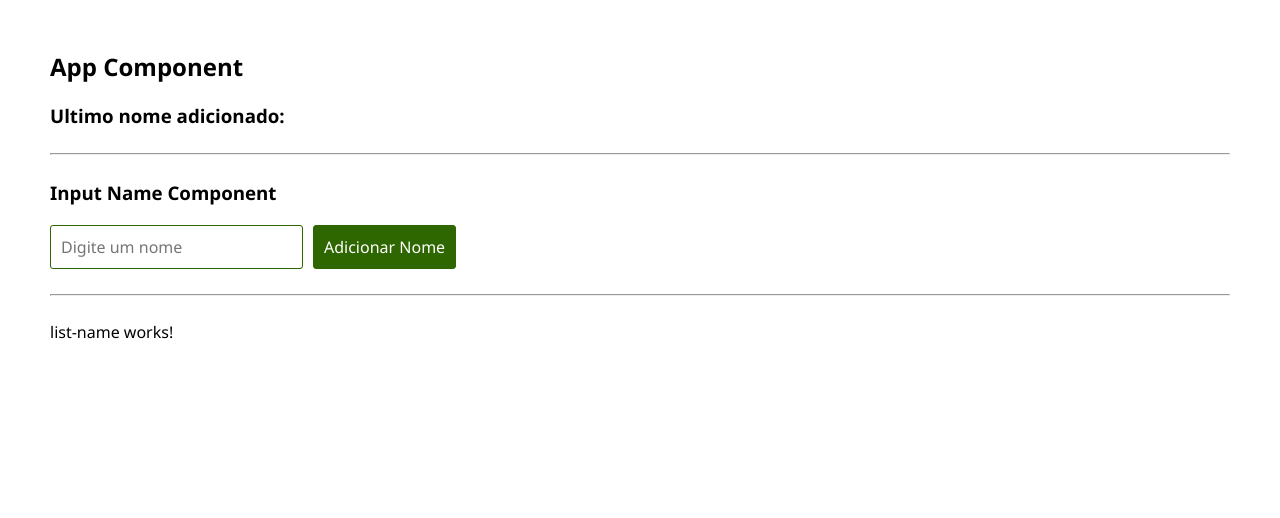
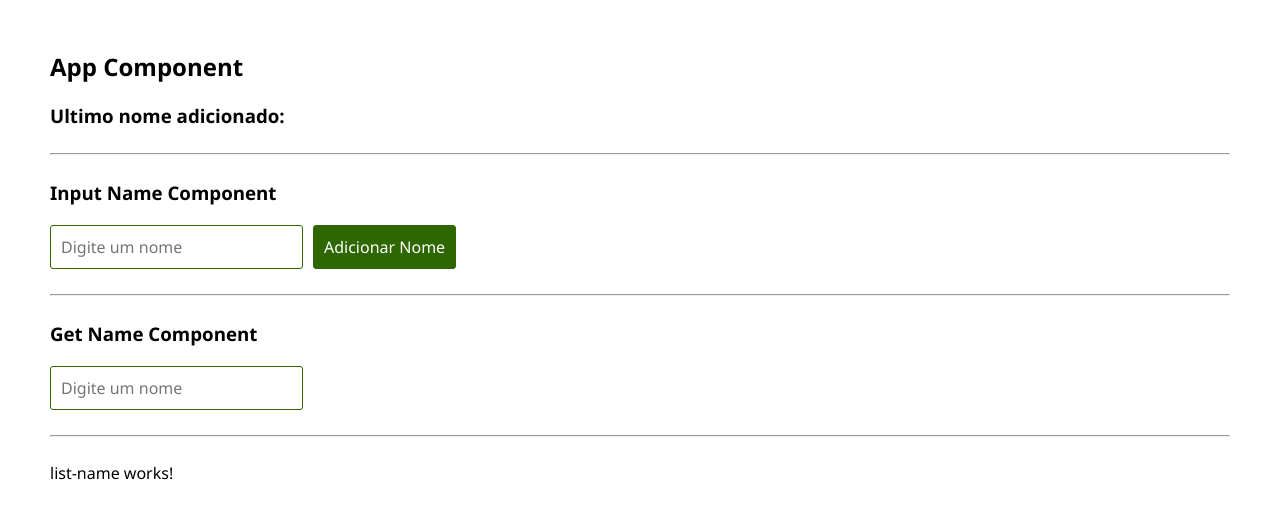
Before and after one commit to edufigueiredos/mottu-ngrx-ttf, an Angular app: page /list-name in a window 1280 px wide. Shown: the top 518 px of the page. Built offline with nearby package versions, Linux system fonts and the light colour scheme.

Commit message:
Adicionando get name no app.component

```diff
--- a/src/app/app.component.html
+++ b/src/app/app.component.html
@@ -4,5 +4,6 @@
   <hr class="divisor">
 
   <app-input-name></app-input-name>
+  <app-get-name></app-get-name>
   <router-outlet></router-outlet>
 </section>
--- a/src/app/app.module.ts
+++ b/src/app/app.module.ts
@@ -3,11 +3,12 @@ import { BrowserModule } from '@angular/platform-browser';
 
 import { AppRoutingModule } from './app-routing.module';
 import { AppComponent } from './app.component';
+import { GetNameModule } from './modules/get-name/get-name.module';
 import { InputNameModule } from './modules/input-name/input-name.module';
 
 @NgModule({
   declarations: [AppComponent],
-  imports: [BrowserModule, AppRoutingModule, InputNameModule],
+  imports: [BrowserModule, AppRoutingModule, InputNameModule, GetNameModule],
   providers: [],
   bootstrap: [AppComponent],
 })
```
